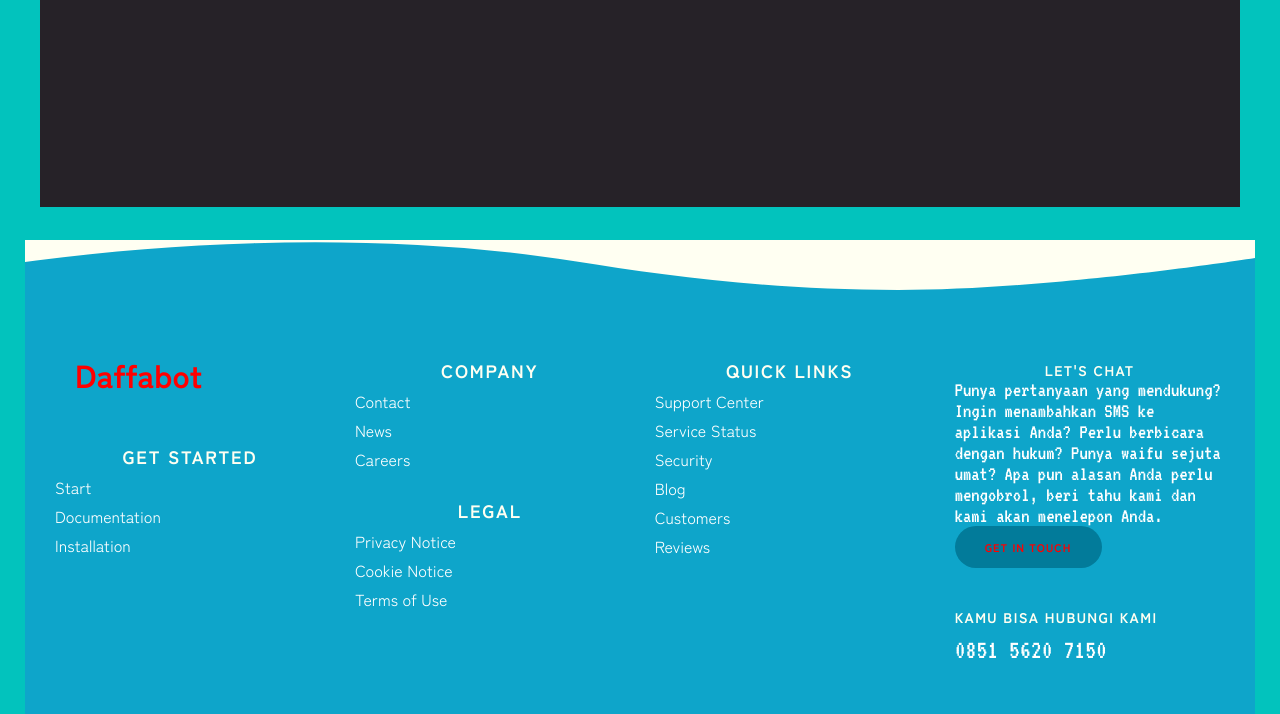
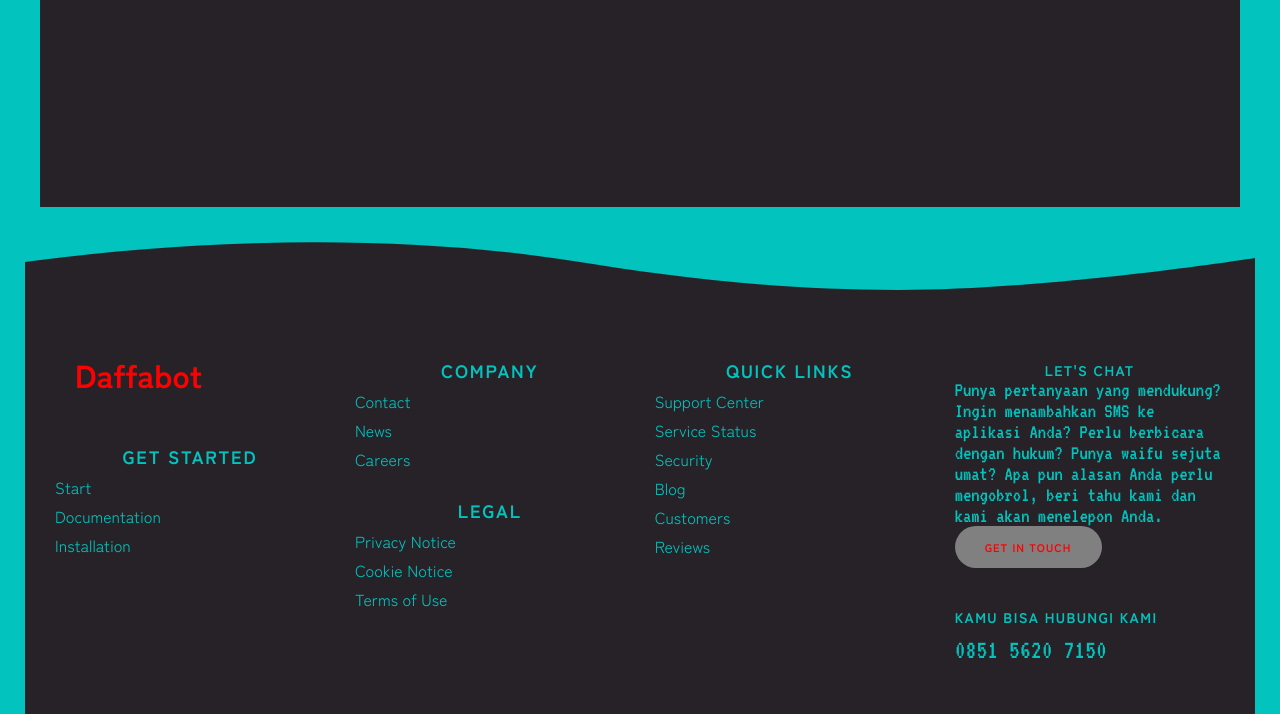
Before and after one commit to Daffabot/Daffabot.github.io, a PHP site: page / in a window 1280 px wide. Shown: the part 5786-6500 px from the top of the page. Run offline with PHP 8.4, Linux system fonts and the light colour scheme; some libraries are stand-ins or nearby versions.

Commit message:
Chromatic stylefooter.css

```diff
--- a/css/stylefooter.css
+++ b/css/stylefooter.css
@@ -2,7 +2,7 @@
     font-family: 'VT323', monospace;
    }
    .footer {
-     background-color: #0ea5ca;
+     background-color: #262228;
    }
    .footer-wave-svg {
      background-color: transparent;
@@ -13,7 +13,7 @@
      width: 100%;
    }
    .footer-wave-path {
-     fill: #fffff2;
+     fill: #02c3bd;
    }
    .footer-content {
      margin-left: auto;
@@ -28,25 +28,25 @@
      padding-left: 15px;
      padding-right: 15px;
      width: 100%;
-     color: #fff;
+     color: #02c3bd;
    }
    .footer-content-column ul li a {
-    color: #fff;
+    color: #02c3bd;
     text-decoration: none;
    }
    .footer-content-column ul li a:hover {
-    color: #000;
+    color: #02c3bd;
    }
    .footer-logo-link {
      display: inline-block;
      text-decoration: none;
-     color: #fff;
+     color: #02c3bd;
    }
    .footer-menu {
      margin-top: 30px;
    }
    .footer-menu-name {
-     color: #fffff2;
+     color: #02c3bd;
      font-size: 18px;
      font-weight: 900;
      letter-spacing: .1em;
@@ -65,22 +65,22 @@
      margin-top: 5px;
    }
    .footer-call-to-action-description {
-     color: #fffff2;
+     color: #02c3bd;
      margin-top: 1px;
      margin-bottom: 1px;
      font-size: 25px;
    }
    .footer-call-to-action-button:hover {
-     background-color: #fffff2;
-     color: #00bef0;
+     background-color: #02c3bd;
+     color: #262228;
    }
    .button:last-of-type {
      margin-right: 0;
    }
    .footer-call-to-action-button {
-     background-color: #027b9a;
+     background-color: gray;
      border-radius: 21px;
-     color: #fffff2;
+     color: #02c3bd;
      display: inline-block;
      font-size: 11px;
      font-weight: 900;
@@ -98,7 +98,7 @@
      margin-top: 30px;
    }
    .footer-call-to-action-title {
-     color: #fffff2;
+     color: #02c3bd;
      font-size: 14px;
      font-weight: 900;
      letter-spacing: .1em;
@@ -110,11 +110,11 @@
    .footer-call-to-action-link-wrapper {
      margin-bottom: 0;
      margin-top: 10px;
-     color: #fff;
+     color: #02c3bd;
      text-decoration: none;
    }
    .footer-call-to-action-link-wrapper a {
-     color: #fff;
+     color: #02c3bd;
      text-decoration: none;
    }
    .footer-social-links {
@@ -133,7 +133,7 @@
      width: 236px;
    }
    .footer-social-amoeba-path {
-     fill: #027b9a;
+     fill: gray;
    }
    .footer-social-link.linkedin {
      height: 26px;
@@ -163,7 +163,7 @@
      display: block;
    }
    .footer-social-icon-path {
-     fill: #fffff2;
+     fill: #02c3bd;
      transition: fill .2s;
    }
    .footer-social-link.twitter {
@@ -185,8 +185,8 @@
      width: 34px;
    }
    .footer-copyright {
-     background-color: #027b9a;
-     color: #fff;
+     background-color: gray;
+     color: #02c3bd;
      padding: 15px 30px;
     text-align: center;
    }
```
